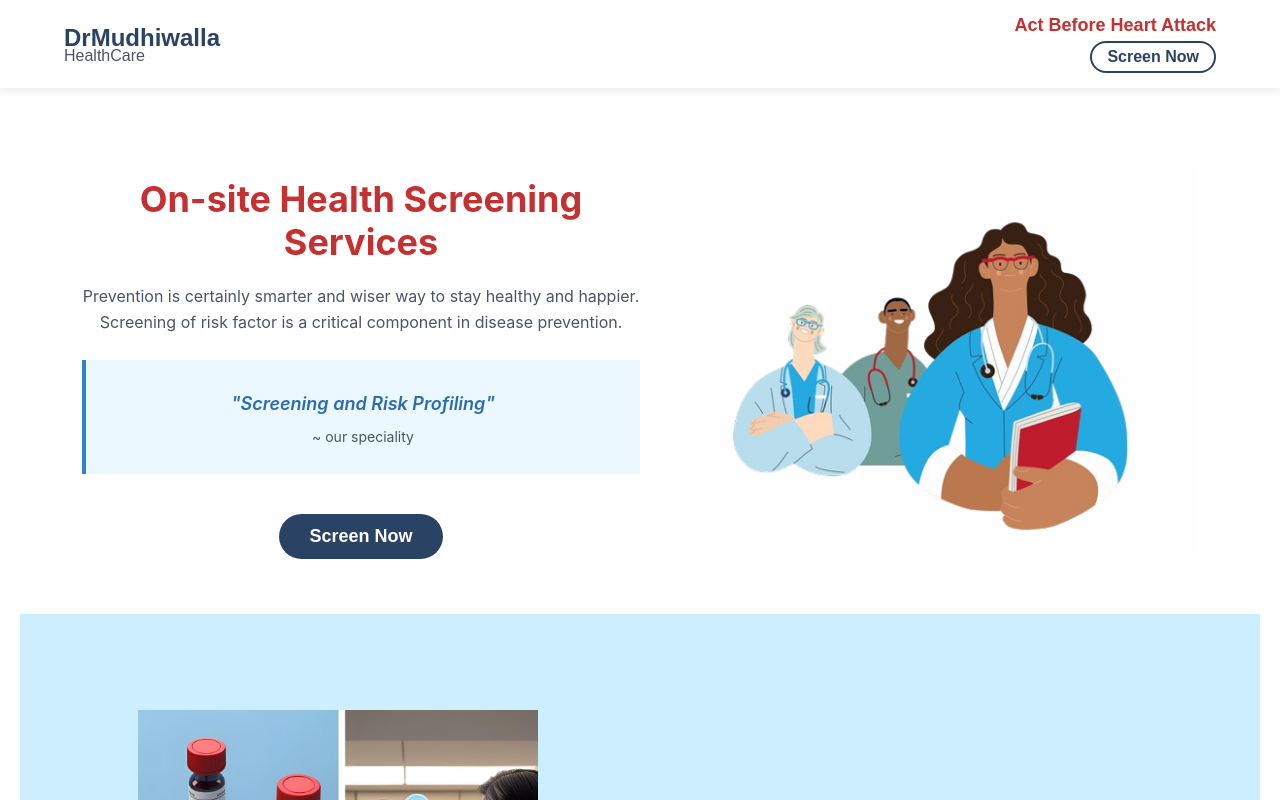
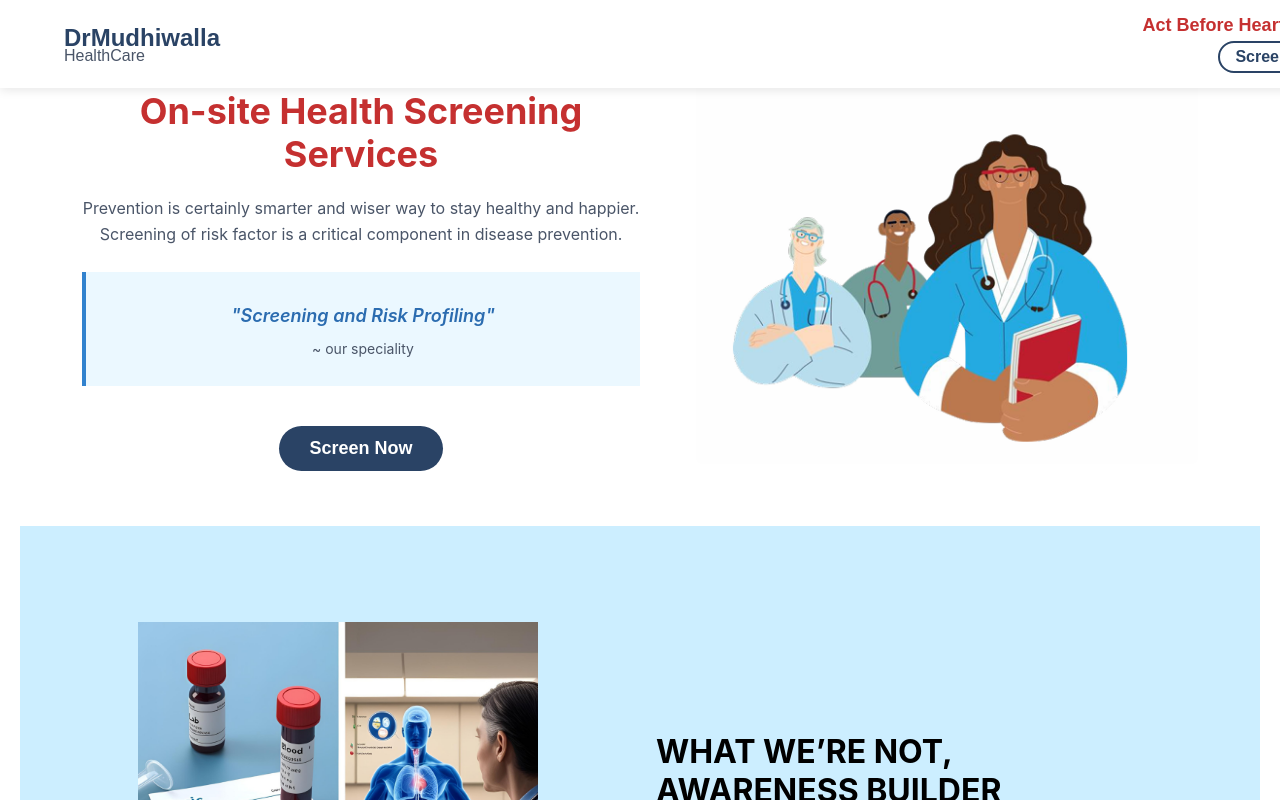
Before and after one commit to Mrigankar1134/dr_mudhiwalla, a React (Create React App) app in the folder client/: page / in a window 1280 px wide. Shown: the top 800 px of the page. Built offline with nearby package versions, Linux system fonts and the light colour scheme.

Commit message:
Update Navbar.css

```diff
--- a/client/src/components/Navbar/Navbar.css
+++ b/client/src/components/Navbar/Navbar.css
@@ -1,5 +1,9 @@
 /* Navbar Styles */
 .navbar {
+    position: fixed;
+    top:0;
+    width:100%;
+    z-index:1000;
     display: flex;
     justify-content: space-between;
     align-items: center;
```
